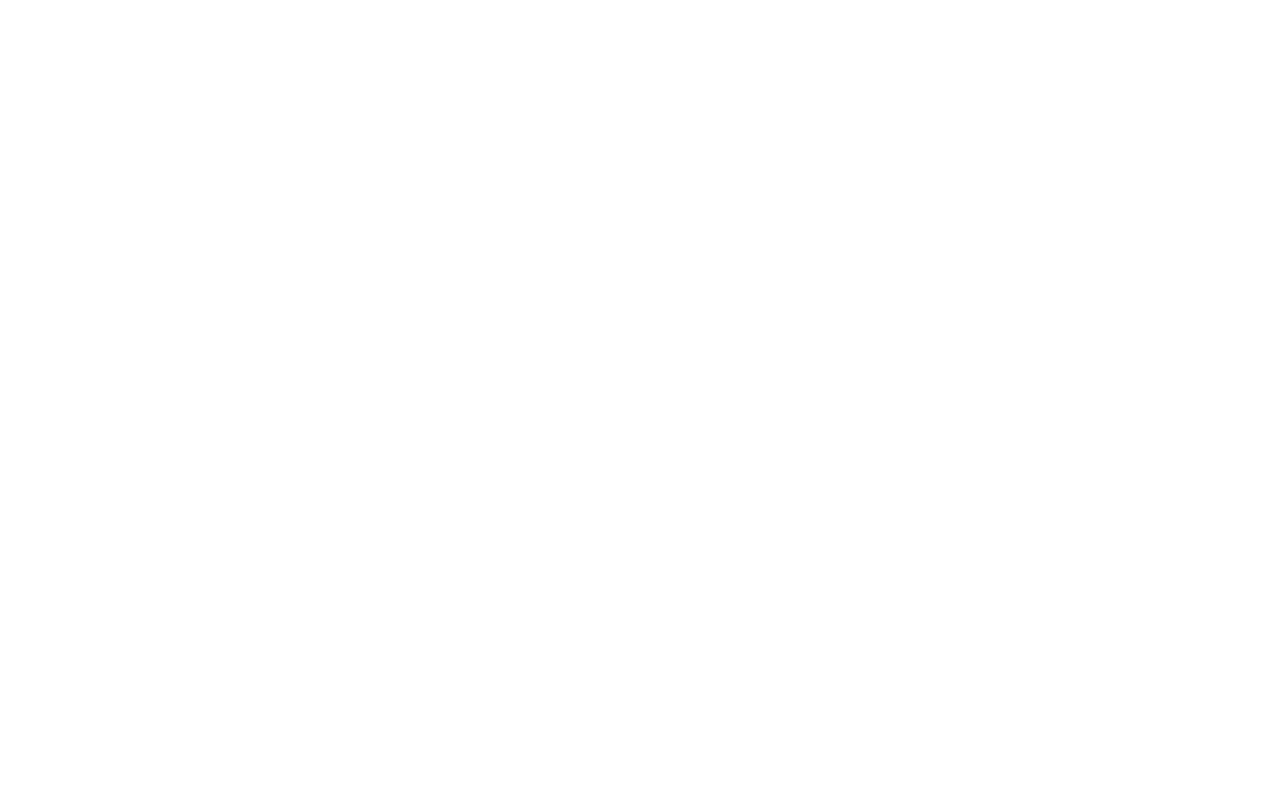
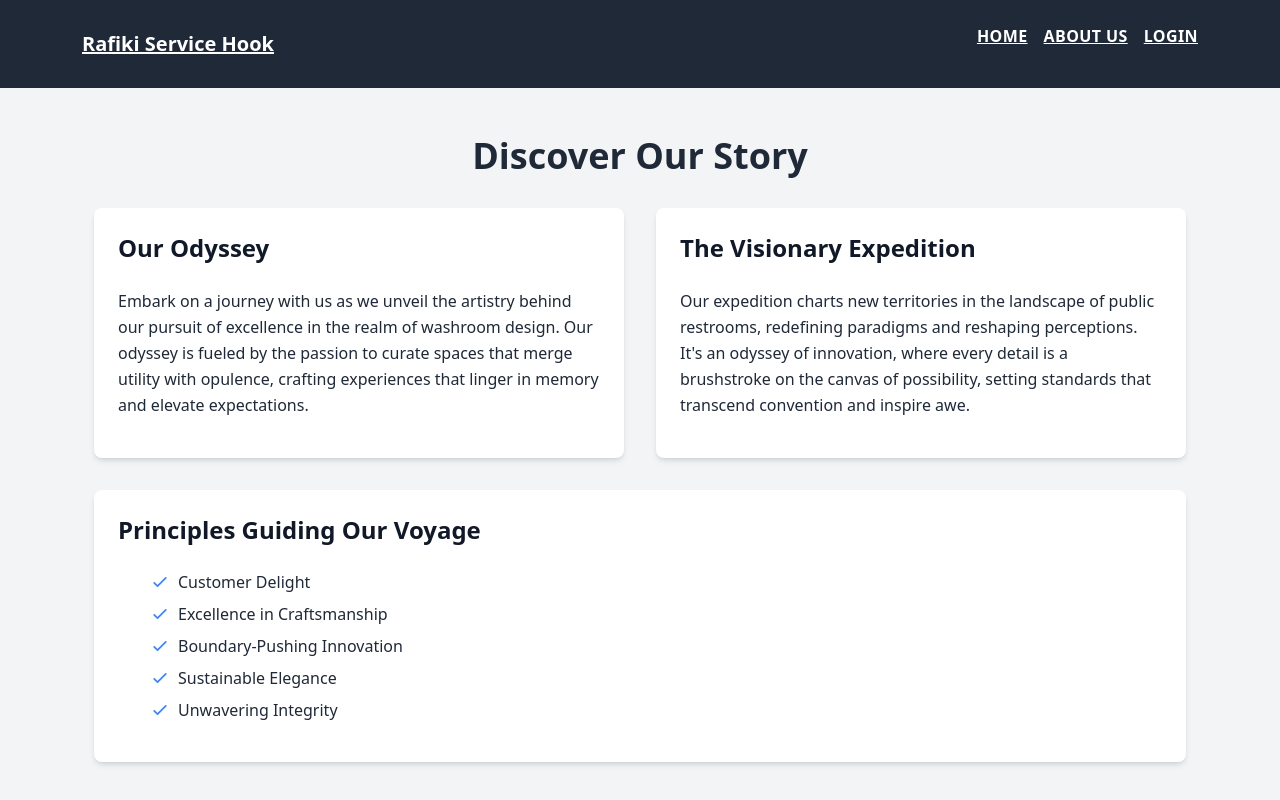
Before and after one commit to Marozva2/mathe, a React (Vite) app in the folder client/: page /about in a window 1280 px wide. Before the commit this address had no page. Shown: the top 800 px of the page. Built offline with nearby package versions, Linux system fonts and the light colour scheme.

Commit message:
tweaked some components

```diff
--- a/client/package.json
+++ b/client/package.json
@@ -12,6 +12,7 @@
   "dependencies": {
     "@fortawesome/fontawesome-svg-core": "^6.5.1",
     "@fortawesome/free-solid-svg-icons": "^6.5.1",
+    "@heroicons/react": "^1.0.6",
     "bootstrap": "^5.3.3",
     "chart.js": "^4.4.2",
     "framer-motion": "^11.0.14",
--- a/client/src/App.jsx
+++ b/client/src/App.jsx
@@ -5,12 +5,14 @@
 import LogIn from "./components/Login";
 import Register from "./components/Register";
 import Logout from "./components/Logout";
+import About from "./components/About";
 
 function App() {
   return (
     <Router>
       <Routes>
-        <Route path="/" element={<LandingPage />} />
+        <Route path="/*" element={<LandingPage />} />
+        <Route path="/about" element={<About />} />
         <Route path="/dashboard" element={<Dashboard />} />
         <Route path="/login" element={<LogIn />} />
         <Route path="/register" element={<Register />} />
--- a/client/src/components/About.jsx
+++ b/client/src/components/About.jsx
@@ -1,45 +1,89 @@
 import React from "react";
+import Footer from "./Footer";
+import Navbar from "./NavBar";
 
 function About() {
   return (
-    <div className="container mt-8">
-      <h2 className="text-center text-4xl font-bold text-gray-800 mb-8">
-        About Us
+    <>
+    <Navbar/>
+    <div className="bg-gray-100 py-12">
+      <div className="container mx-auto px-4">
+        <h2 className="text-center text-4xl font-semibold text-gray-800 mb-8">
+          Discover Our Story
         </h2>
         <div className="grid grid-cols-1 md:grid-cols-2 gap-8">
           <div className="md:col-span-1">
+            <div className="bg-white shadow-md rounded-lg p-6">
               <h3 className="text-2xl font-semibold text-gray-900 mb-4">
-            Our Mission
+                Our Odyssey
               </h3>
               <p className="text-gray-800 leading-relaxed">
-            We are dedicated to providing exceptional washroom experiences to
-            our customers. Our mission is to craft spaces that seamlessly blend
-            functionality with elegance, ensuring comfort and satisfaction.
+                Embark on a journey with us as we unveil the artistry behind our
+                pursuit of excellence in the realm of washroom design. Our odyssey
+                is fueled by the passion to curate spaces that merge utility with
+                opulence, crafting experiences that linger in memory and elevate
+                expectations.
               </p>
-          <h3 className="text-2xl font-semibold text-gray-900 mt-8 mb-4">
-            Our Vision
+            </div>
+          </div>
+          <div className="md:col-span-1">
+            <div className="bg-white shadow-md rounded-lg p-6">
+              <h3 className="text-2xl font-semibold text-gray-900 mb-4">
+                The Visionary Expedition
               </h3>
               <p className="text-gray-800 leading-relaxed">
-            Our vision is to redefine the standard for public washrooms,
-            revolutionizing the way people perceive and interact with these
-            essential facilities. We strive to elevate cleanliness, design, and
-            customer experience to unparalleled heights.
+                Our expedition charts new territories in the landscape of public
+                restrooms, redefining paradigms and reshaping perceptions. It's an
+                odyssey of innovation, where every detail is a brushstroke on the
+                canvas of possibility, setting standards that transcend convention
+                and inspire awe.
               </p>
             </div>
-        <div className="md:col-span-1">
+          </div>
+        </div>
+        <div className="mt-8">
+          <div className="bg-white shadow-md rounded-lg p-6">
             <h3 className="text-2xl font-semibold text-gray-900 mb-4">
-            Our Values
+              Principles Guiding Our Voyage
             </h3>
-          <ul className="list-disc list-inside text-gray-800">
-            <li className="mb-2">Customer Satisfaction</li>
-            <li className="mb-2">Quality</li>
-            <li className="mb-2">Innovation</li>
-            <li className="mb-2">Sustainability</li>
-            <li className="mb-2">Integrity</li>
+            <ul className="text-gray-800 space-y-2">
+              <li className="flex items-center">
+                <svg className="w-5 h-5 text-blue-500 mr-2" fill="none" stroke="currentColor" viewBox="0 0 24 24" xmlns="http://www.w3.org/2000/svg">
+                  <path strokeLinecap="round" strokeLinejoin="round" strokeWidth="2" d="M5 13l4 4L19 7" />
+                </svg>
+                Customer Delight
+              </li>
+              <li className="flex items-center">
+                <svg className="w-5 h-5 text-blue-500 mr-2" fill="none" stroke="currentColor" viewBox="0 0 24 24" xmlns="http://www.w3.org/2000/svg">
+                  <path strokeLinecap="round" strokeLinejoin="round" strokeWidth="2" d="M5 13l4 4L19 7" />
+                </svg>
+                Excellence in Craftsmanship
+              </li>
+              <li className="flex items-center">
+                <svg className="w-5 h-5 text-blue-500 mr-2" fill="none" stroke="currentColor" viewBox="0 0 24 24" xmlns="http://www.w3.org/2000/svg">
+                  <path strokeLinecap="round" strokeLinejoin="round" strokeWidth="2" d="M5 13l4 4L19 7" />
+                </svg>
+                Boundary-Pushing Innovation
+              </li>
+              <li className="flex items-center">
+                <svg className="w-5 h-5 text-blue-500 mr-2" fill="none" stroke="currentColor" viewBox="0 0 24 24" xmlns="http://www.w3.org/2000/svg">
+                  <path strokeLinecap="round" strokeLinejoin="round" strokeWidth="2" d="M5 13l4 4L19 7" />
+                </svg>
+                Sustainable Elegance
+              </li>
+              <li className="flex items-center">
+                <svg className="w-5 h-5 text-blue-500 mr-2" fill="none" stroke="currentColor" viewBox="0 0 24 24" xmlns="http://www.w3.org/2000/svg">
+                  <path strokeLinecap="round" strokeLinejoin="round" strokeWidth="2" d="M5 13l4 4L19 7" />
+                </svg>
+                Unwavering Integrity
+              </li>
             </ul>
           </div>
         </div>
       </div>
+    </div>
+    <Footer/>
+    </>
   );
 }
 
--- a/client/src/components/Login.jsx
+++ b/client/src/components/Login.jsx
@@ -1,5 +1,6 @@
 import React, { useState } from "react";
 import { useNavigate } from "react-router-dom";
+import Navbar from "./NavBar";
 
 function LogIn() {
   const [email, setEmail] = useState("");
@@ -47,6 +48,8 @@
   };
 
   return (
+    <>
+    <Navbar/>
     <div className="flex flex-col items-center justify-center min-h-screen bg-gray-100">
       <form
         onSubmit={handleSubmit}
@@ -104,6 +107,7 @@
         </div>
       </form>
     </div>
+    </>
   );
 }
 
--- a/client/src/components/NavBar.jsx
+++ b/client/src/components/NavBar.jsx
@@ -12,7 +12,7 @@
               to="#"
               className="text-xl font-bold text-white hover:text-gray-300"
             >
-              MATHE
+              Rafiki Service Hook
             </NavLink>
           </div>
           <div className="md:block">
```
Also changed, not shown: 1 other file (tests, documents, lock files or other folders). Lines whose indentation alone changed are shown as unchanged.
